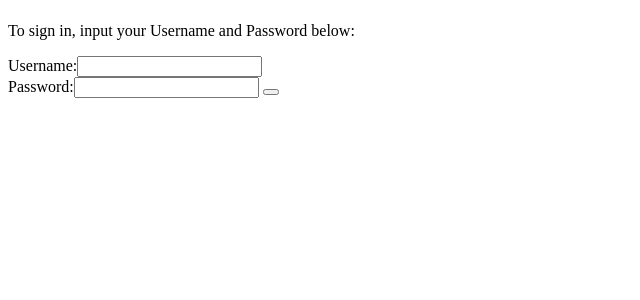
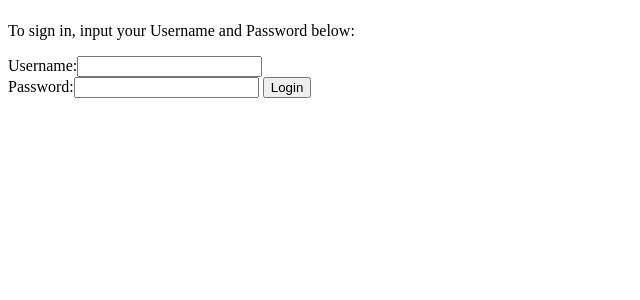
Before and after one commit to UVMHacks2025/Team-3, a Flask app: template templates/login.html in a window 1280 px wide. Shown: the part 58-358 px from the top of the page, without its empty margins (0-640 px from the left). Run offline with Flask 3, Linux system fonts and the light colour scheme; the template is opened without the code that fills it, so the values that code supplies are empty.

Commit message:
small fix

```diff
--- a/templates/login.html
+++ b/templates/login.html
@@ -9,7 +9,7 @@
         <label for="password">Password:</label><input
             class="form-control" type='password' id="password"
             name="password" required>
-        <button type="submit" name="submit_button" name="Login">
+        <button type="submit" name="submit_button">Login</button>
     </form>
 </div>
 {% endblock %}
```
